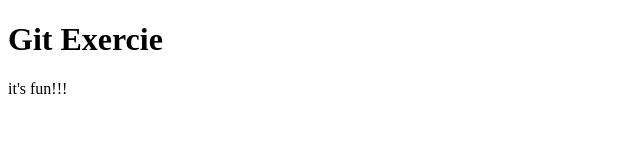
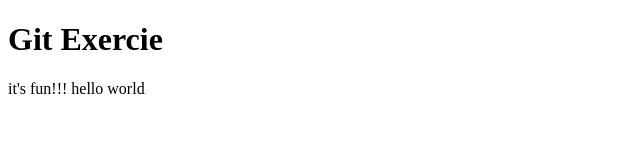
Before and after one commit to kyung512/git_exercise, a plain HTML site: page index.html in a window 1280 px wide. Shown: the full height of the page, 0-640 px from the left. Drawn offline with Linux system fonts and the light colour scheme.

Commit message:
add hello world

```diff
--- a/index.html
+++ b/index.html
@@ -7,6 +7,6 @@
   </head>
   <body>
     <h1>Git Exercie</h1>
-    it's fun!!!
+    it's fun!!! hello world
   </body>
 </html>
```
